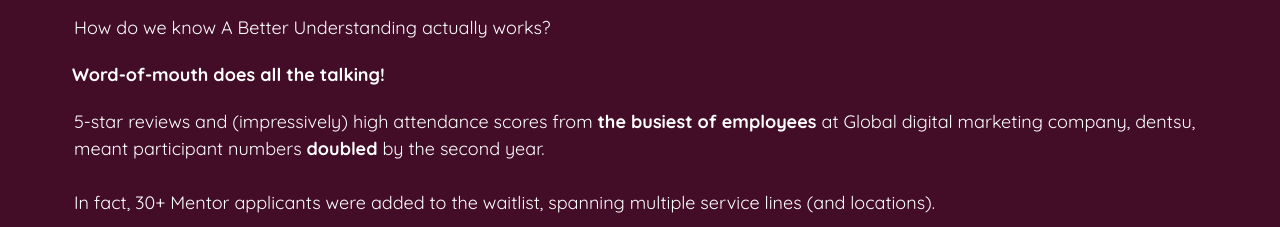
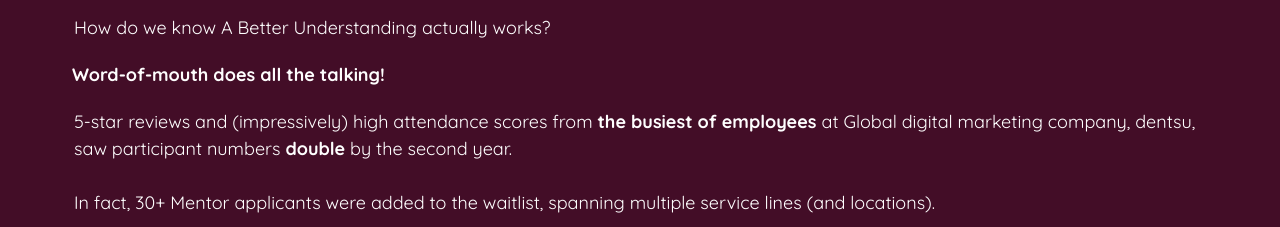
Before and after one commit to SkippyWalnuts/rev-mentoring-react, a React (Create React App) app: page / in a window 1280 px wide. Shown: the part 2640-2867 px from the top of the page. Built offline with nearby package versions, Linux system fonts and the light colour scheme.

Commit message:
Edited review text

```diff
--- a/src/Reviews.js
+++ b/src/Reviews.js
@@ -53,7 +53,7 @@ if (loaded) {
                     from <strong>the busiest of employees </strong> at Global digital marketing company,<a href="https://www.group.dentsu.com/en/" target="_blank"
                     alt="dentsu Homepage" rel="noreferrer" className="">{" "}
                     dentsu
-                    </a>, meant participant numbers <strong>doubled</strong> by the second year.
+                    </a>, saw participant numbers <strong>double</strong> by the second year.
                     <br />
                     <br />
                     In fact, 30+ Mentor applicants were added to the waitlist, spanning multiple service lines (and locations).
```
